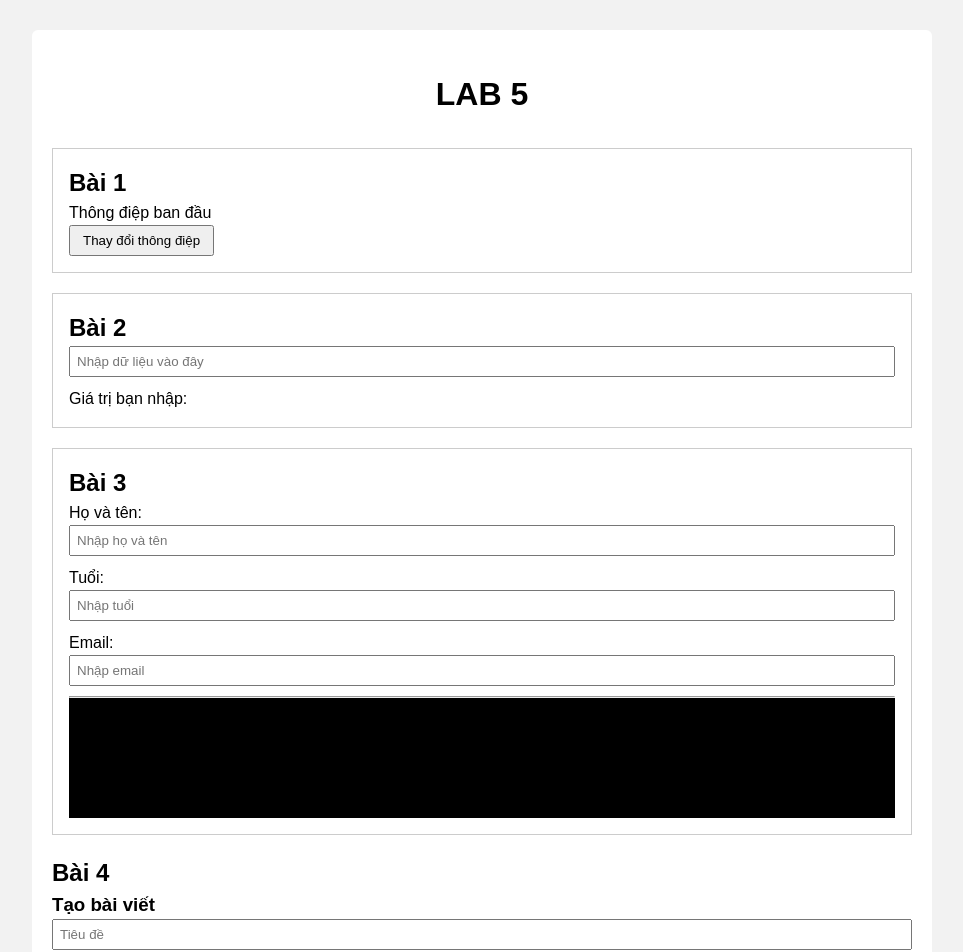
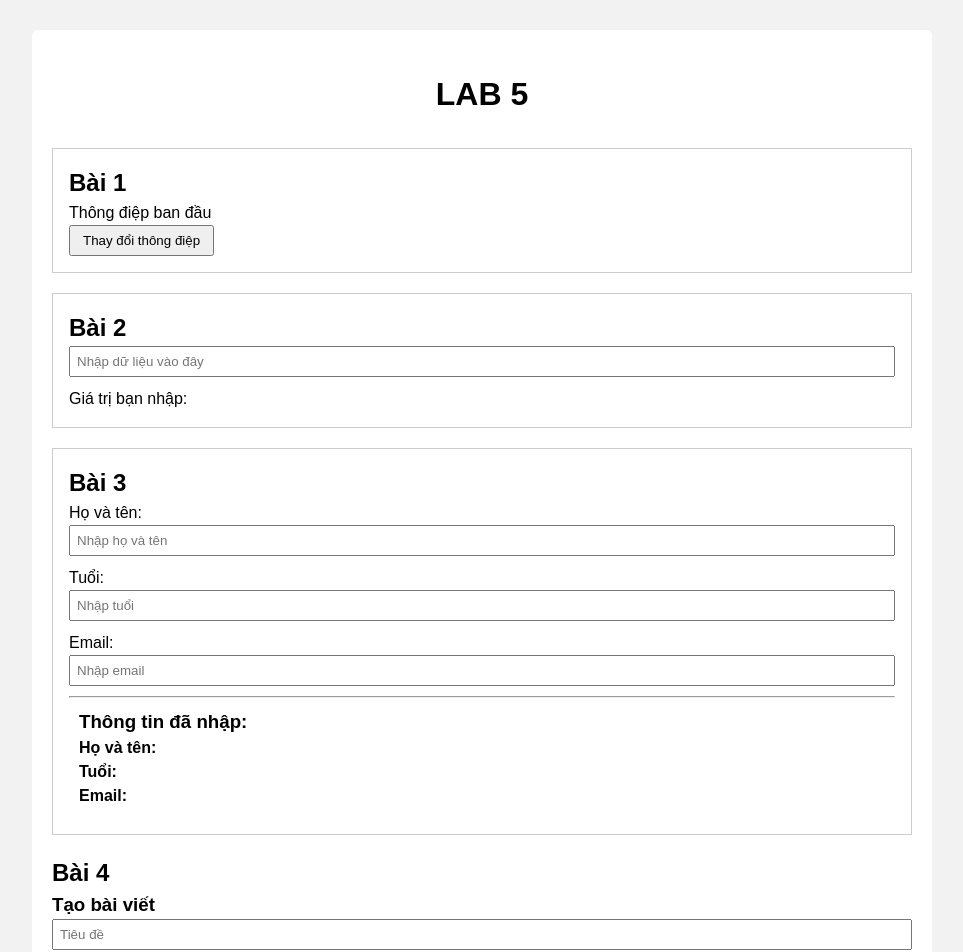
Before and after one commit to AnhTuFPT/TS01603-AnhTu-VueJS, a Vue app in the folder Lab5/: page / in a window 1280 px wide. Shown: the top 952 px of the page, without its empty margins (158-1121 px from the left). Built offline with nearby package versions, Linux system fonts and the light colour scheme.

Commit message:
Hoan thanh Lab 5 - Bai 3

```diff
--- a/Lab5/src/components/Bai3.vue
+++ b/Lab5/src/components/Bai3.vue
@@ -1,6 +1,5 @@
 <script setup>
 import { reactive } from 'vue'
-// Đối tượng thông tin cá nhân
 const userInfo = reactive({
   name: '',
   age: '',
@@ -11,7 +10,6 @@ const userInfo = reactive({
   <div class="box">
     <h2>Bài 3</h2>
 
-    <!-- Form nhập liệu -->
     <div class="form-group">
       <label>Họ và tên:</label>
       <input
@@ -41,7 +39,6 @@ const userInfo = reactive({
 
     <hr />
 
-    <!-- Hiển thị thông tin ngay khi nhập -->
     <div class="info">
       <h3>Thông tin đã nhập:</h3>
       <p><b>Họ và tên:</b> {{ userInfo.name }}</p>
@@ -65,7 +62,7 @@ input {
   padding: 6px;
 }
 .info {
-  background: #000000;
+  background: #ffffff;
   padding: 10px;
 }
 </style>
```
